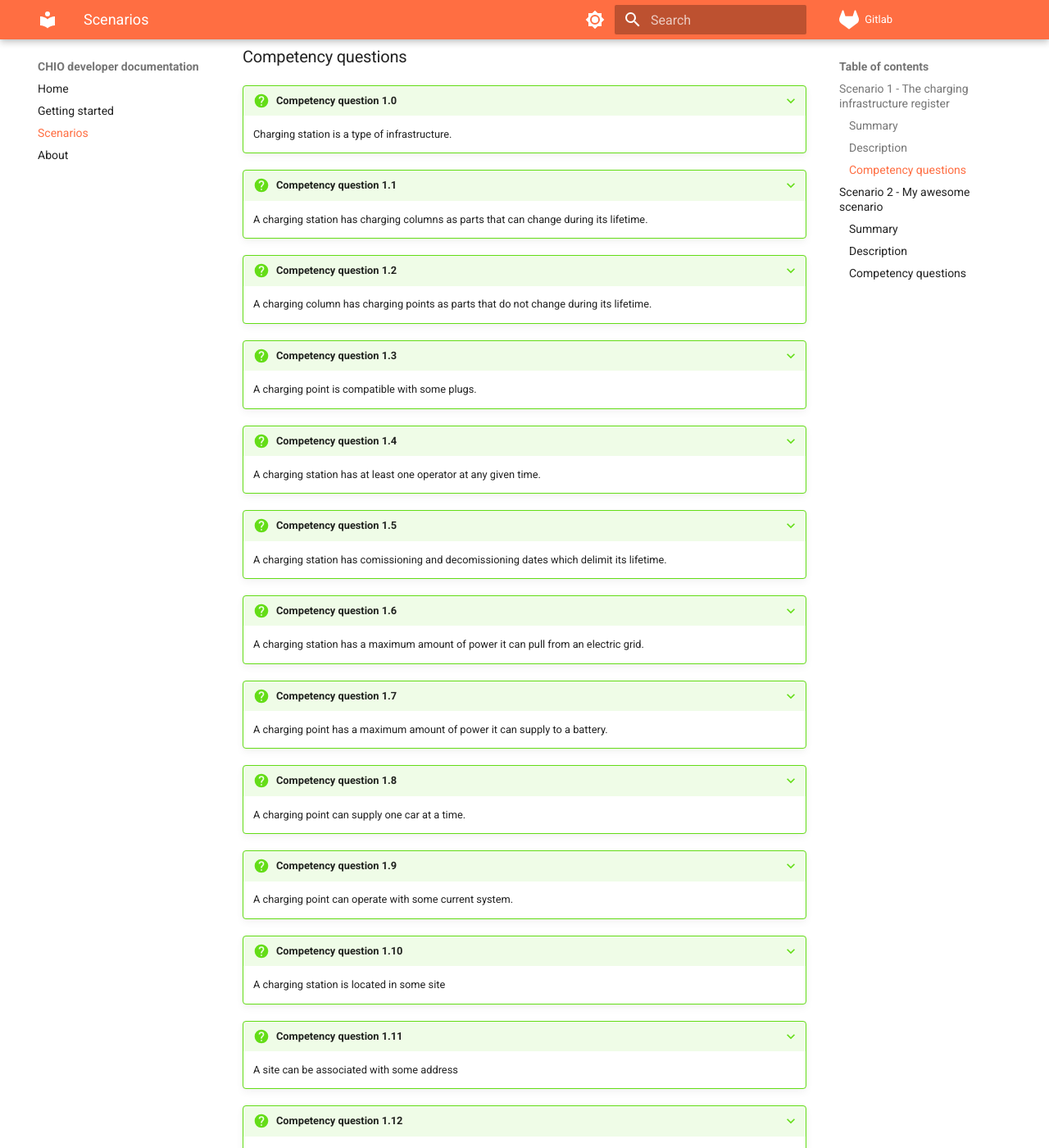
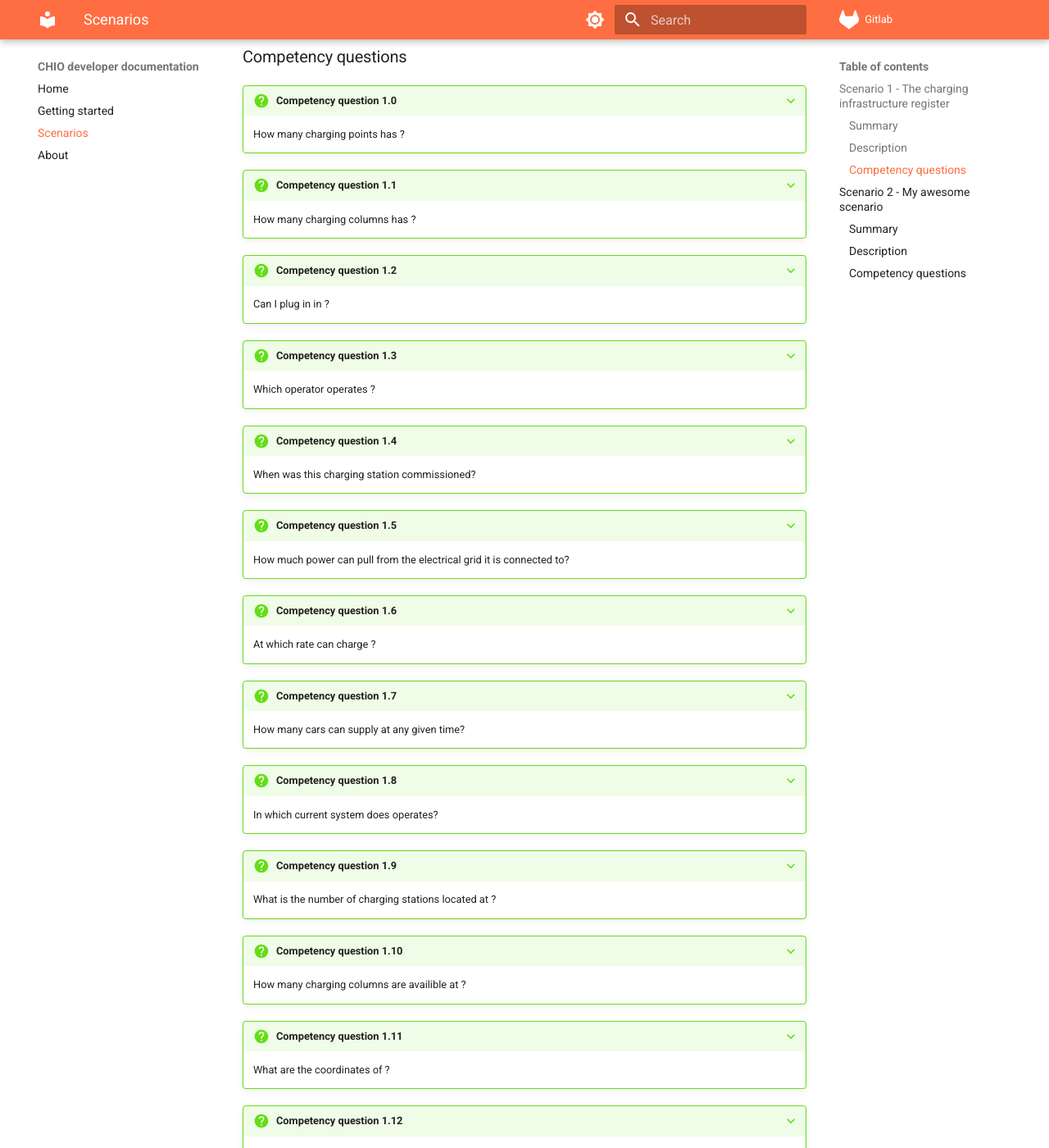
Before and after one commit to dlr-ve-esy/charging-ontology, an MkDocs documentation site: the page built from docs/scenarios.md, in a window 1280 px wide and 1400 px high, scrolled down 1224 px. Shown: the whole window at 82% size. Built offline with MkDocs 1.6.1 and Material for MkDocs 9.7.7, drawn with Linux system fonts in a browser that asks for light colours; some of the changed text lies outside the part shown.

Commit message:
Made scenario CQs more organic

```diff
--- a/docs/scenarios.md
+++ b/docs/scenarios.md
@@ -58,63 +58,55 @@ such conditions are explored in other scenarios.
 
 ???+ question "Competency question 1.0"
 
-    Charging station is a type of infrastructure.
+    How many charging points has <this charging station>?
 
 ???+ question "Competency question 1.1"
 
-    A charging station has charging columns as parts that can change during its lifetime.
+    How many charging columns has <this charging station>?
 
 ???+ question "Competency question 1.2"
 
-    A charging column has charging points as parts that do not change during its lifetime.
+    Can I plug in <this plug> in <this charging station>?
 
 ???+ question "Competency question 1.3"
 
-    A charging point is compatible with some plugs.
+    Which operator operates <this charging station>?
 
 ???+ question "Competency question 1.4"
 
-    A charging station has at least one operator at any given time.
+    When was this charging station commissioned?
 
 ???+ question "Competency question 1.5"
 
-    A charging station has comissioning and decomissioning dates which delimit its lifetime.
+    How much power can <this charging station> pull from the electrical grid it is connected to?
 
 ???+ question "Competency question 1.6"
 
-    A charging station has a maximum amount of power it can pull from an electric grid.
+    At which rate can <this charging station> charge <this vehicle>?
 
 ???+ question "Competency question 1.7"
 
-    A charging point has a maximum amount of power it can supply to a battery.
+    How many cars can <this charging station> supply at any given time?
 
 ???+ question "Competency question 1.8"
 
-    A charging point can supply one car at a time.
+    In which current system does <this charging point> operates?
 
 ???+ question "Competency question 1.9"
 
-    A charging point can operate with some current system.
+    What is the number of charging stations located at <this region>?
 
 ???+ question "Competency question 1.10"
 
-    A charging station is located in some site
+    How many charging columns are availible at <this address>?
 
 ???+ question "Competency question 1.11"
 
-    A site can be associated with some address
+    What are the coordinates of <this station>?
 
 ???+ question "Competency question 1.12"
 
-    A site can be associated with some geograpical feature.
-
-???+ question "Competency question 1.13"
-
-    A charging station has parking places as parts.
-
-???+ question "Competency question 1.14"
-
-    A charging station has a maximum vehicle capacity.
+    How many parking places does <this charging station> have?
 
 ## Scenario 2 - My awesome scenario
 
```
